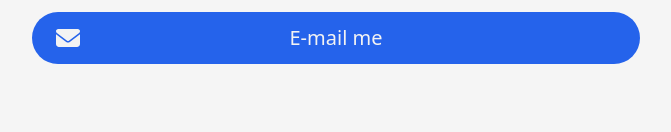
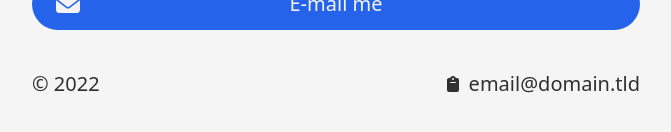
Before and after one commit to doinel1a/business-link-next, a Next.js app: page / in a window 1280 px wide. Shown: the part 660-792 px from the top of the page, without its empty margins (304-975 px from the left). Built offline with nearby package versions, Linux system fonts and the light colour scheme.

Commit message:
Footer component implemented

```diff
--- /dev/null
+++ b/src/components/Footer.tsx
@@ -0,0 +1,17 @@
+import ButtonCopy from './Buttons/ButtonCopy';
+
+import details from '../config/details';
+
+const year = new Date().getFullYear();
+
+export default function Footer() {
+	return (
+		<footer className='w-full flex justify-between items-center mt-10'>
+			<span>&copy; {year}</span>
+			<div className='inline-flex items-center gap-x-[2px]'>
+				<ButtonCopy title='E-mail' contentToCopy={details.email} />
+				<span className='text-right'>{details.email}</span>
+			</div>
+		</footer>
+	);
+}
--- a/src/pages/index.tsx
+++ b/src/pages/index.tsx
@@ -1,6 +1,7 @@
 import MetaHead from '../components/MetaHead';
 import Header from '../components/Header';
 import LinksList from '../components/LinksList';
+import Footer from '../components/Footer';
 
 export default function Home() {
 	return (
@@ -10,6 +11,7 @@ export default function Home() {
 			<main className='w-full max-w-2xl min-h-screen flex flex-col justify-center items-center mx-auto p-8'>
 				<Header />
 				<LinksList />
+				<Footer />
 			</main>
 		</>
 	);
--- a/src/styles/global.css
+++ b/src/styles/global.css
@@ -14,17 +14,20 @@ h2 {
 	@apply text-lg sm:text-xl md:text-2xl lg:text-3xl;
 }
 
+h1,
+h2,
+footer span {
+	@apply text-color-light dark:text-color-dark;
+}
+
 body,
 h1,
-h2 {
+h2,
+footer span {
 	@apply transition-colors duration-200;
 }
 
-h1,
-h2 {
-	@apply text-color-light dark:text-color-dark;
-}
-
-li a {
+li a,
+footer span {
 	@apply md:text-lg lg:text-xl;
 }
```
